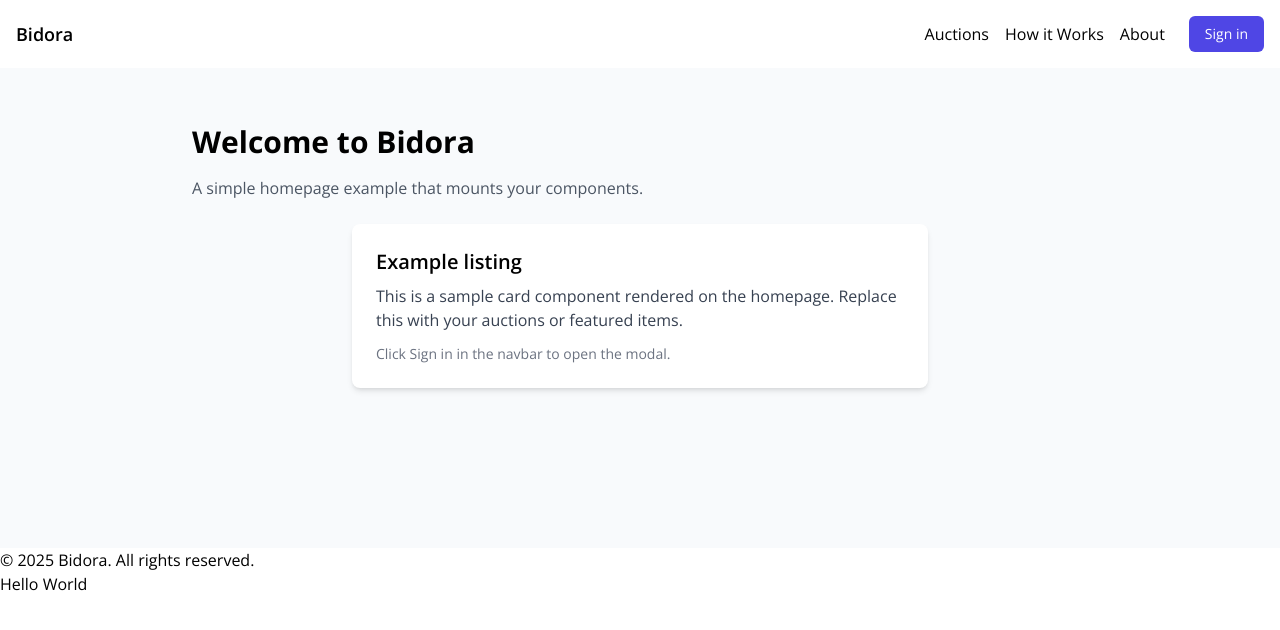
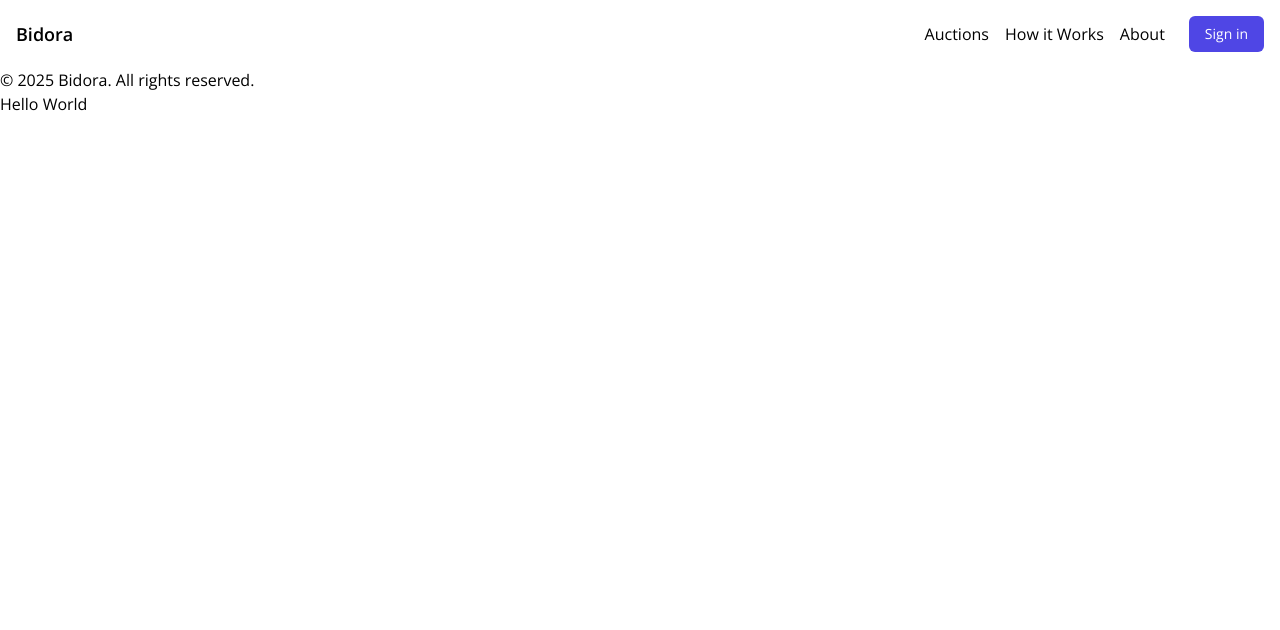
Before and after one commit to annikaeld/Bidora, a React (Vite) app: page / in a window 1280 px wide. Shown: the top 630 px of the page. Built offline with nearby package versions, Linux system fonts and the light colour scheme.

Commit message:
add globals, fix naming

```diff
--- a/src/main.jsx
+++ b/src/main.jsx
@@ -2,33 +2,12 @@ import React from "react";
 import { createRoot } from "react-dom/client";
 import "./styles/globals.css";
 import Navbar from "./components/Navbar";
-import Card from "./components/Card";
 import Footer from "./components/Footer";
 
 function App() {
   return (
     <>
       <Navbar />
-
-      <main className="min-h-[60vh] p-6 bg-slate-50">
-        <section className="max-w-4xl mx-auto py-8">
-          <h1 className="text-3xl font-bold mb-4">Welcome to Bidora</h1>
-          <p className="mb-6 text-gray-600">
-            A simple homepage example that mounts your components.
-          </p>
-
-          <Card title="Example listing">
-            <p className="mb-3">
-              This is a sample card component rendered on the homepage. Replace
-              this with your auctions or featured items.
-            </p>
-            <p className="text-sm text-gray-500">
-              Click Sign in in the navbar to open the modal.
-            </p>
-          </Card>
-        </section>
-      </main>
-
       <Footer />
     </>
   );
--- a/tailwind.config.js
+++ b/tailwind.config.js
@@ -1,4 +1,3 @@
-/* eslint-env node */
 /** @type {import('tailwindcss').Config} */
 module.exports = {
   content: ["./index.html", "./src/**/*.{js,jsx,ts,tsx,html}"],
```
Also changed, not shown: eslint.config.mjs (+17 -1 lines), 3 other files (tests, documents, lock files or other folders).
